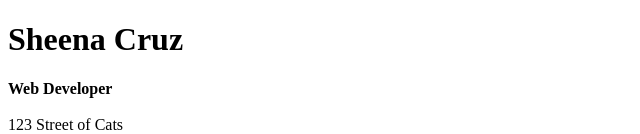
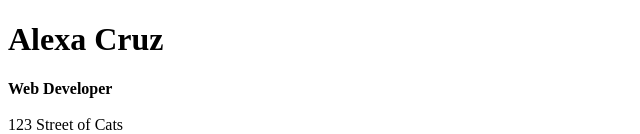
Before and after one commit to hello-miss-earth/single-page-cv, a plain HTML site: page index.html in a window 1280 px wide. Shown: the top 134 px of the page, without its empty margins (0-640 px from the left). Drawn offline with Linux system fonts and the light colour scheme.

Commit message:
Update name in header to Alexa Cruz

```diff
--- a/index.html
+++ b/index.html
@@ -5,7 +5,9 @@
         <title>Single Page CV</title>
     </head>
     <body>
-        <h1>Sheena Cruz</h1>
+        <h1>
+            Alexa Cruz
+        </h1>
         <p><strong>Web Developer</strong><br><br>
 
         123 Street of Cats<br>Manila, Philippines<br>(123) 456 789 101<br>sheena@gmail.com
```
